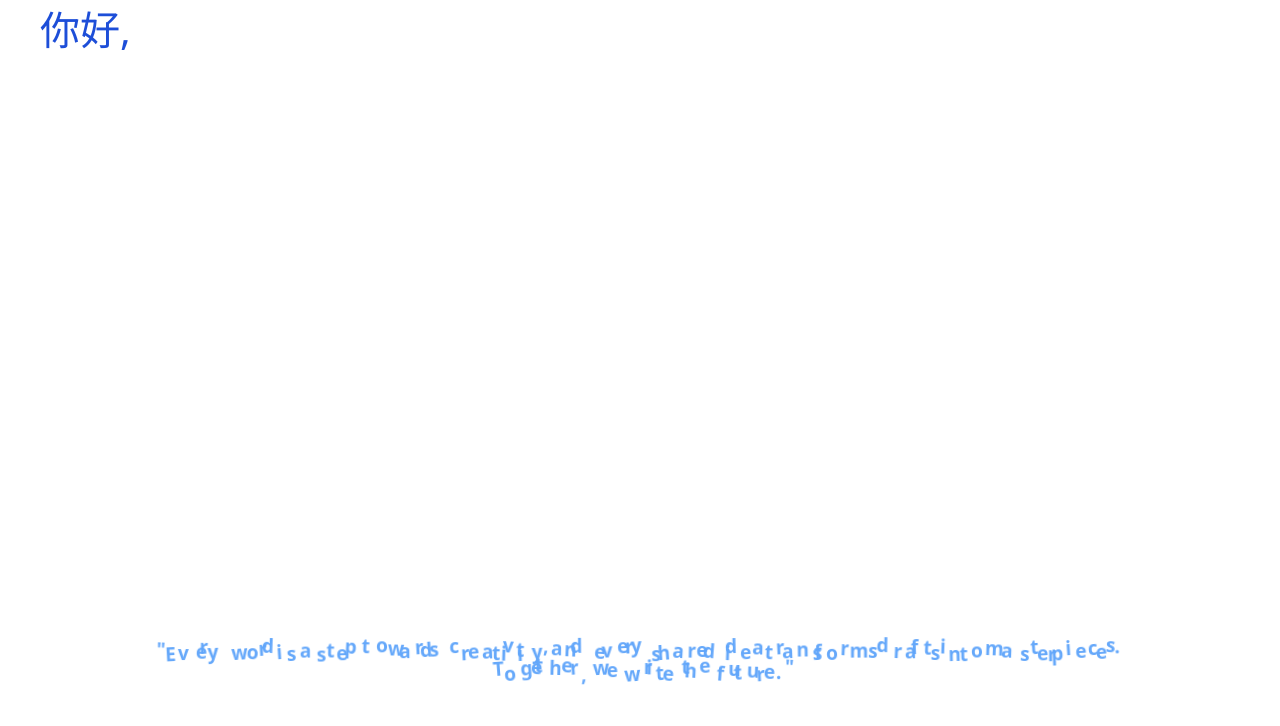
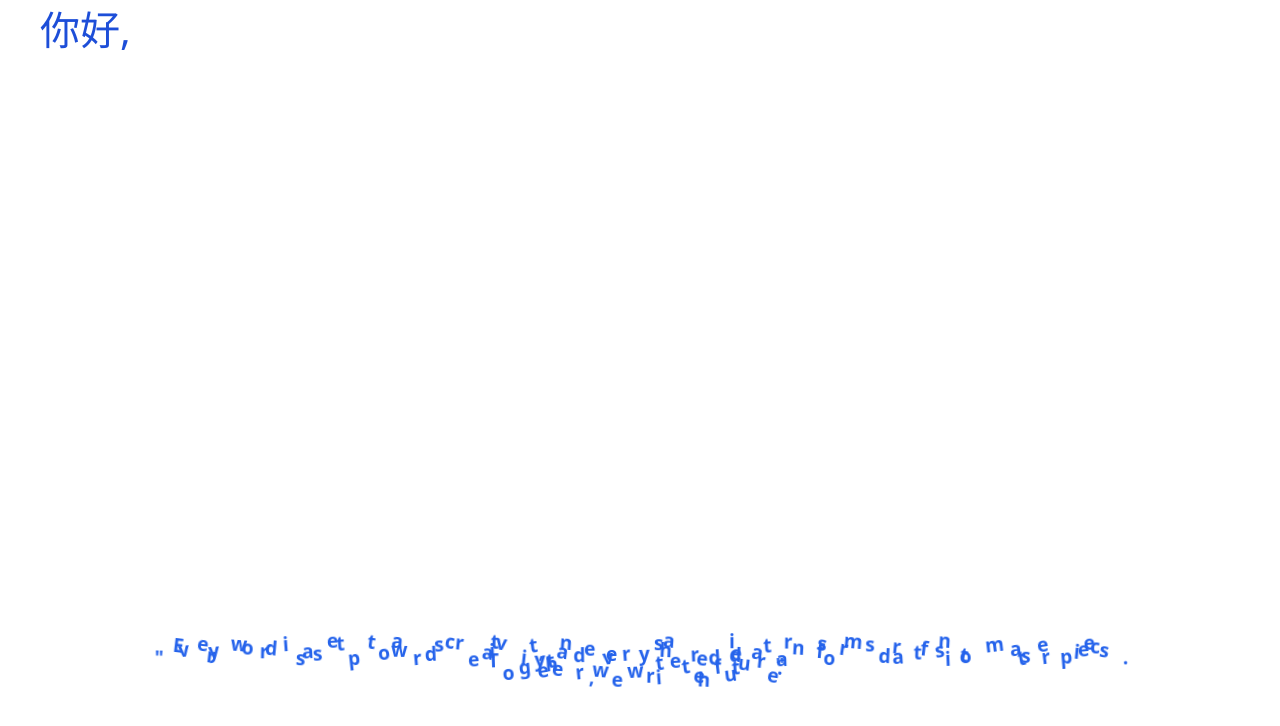
Before and after one commit to Krisha1703/scroll-text, a Next.js app: page / in a window 1280 px wide. Shown: the top 726 px of the page. Built offline with nearby package versions, Linux system fonts and the light colour scheme.

Commit message:
resolving vercel deployment error

```diff
--- a/src/components/ScrollTrigger.jsx
+++ b/src/components/ScrollTrigger.jsx
@@ -22,8 +22,8 @@ const ScrollTrigger = () => {
     zh: '你好',    // Chinese
     ja: 'こんにちは', // Japanese
     ru: 'Здравствуйте', // Russian
-    gu: 'હેલો', // Gujarati
-    th: 'สวัสดี' // Thai
+    gu: 'હેલો', //Gujrati
+    th: 'สวัสดี' //Thai
   };
 
   // Automatically cycle through translations
@@ -39,25 +39,9 @@ const ScrollTrigger = () => {
     return () => clearInterval(intervalId);
   }, []);
 
-  // Generate random transforms once when the component is first mounted
-  useEffect(() => {
-    const generateRandomTransforms = () => {
-      return Array.from({ length: text.length }).map(() => ({
-        translateX: Math.random() * 400 - 200,
-        translateY: Math.random() * 400 - 200,
-        rotate: Math.random() * 360 - 180,
-      }));
-    };
-
-    setRandomTransforms(generateRandomTransforms());
-  }, []);
-
   // Sample text
   const text = '"Every word is a step towards creativity, and every shared idea transforms drafts into masterpieces. Together, we write the future."';
   const letters = text.split('');
-
-  // Framer Motion global transforms for opacity
-  const opacity = useTransform(scrollYProgress, [0.1, 0.5], [0, 1]);
 
   return (
     <section className=''>
@@ -70,24 +54,22 @@ const ScrollTrigger = () => {
       <div ref={ref} className="md:h-[150vh] h-[20vh] lg:mt-0 md:-mt-40 flex justify-center items-center">
         <motion.div className="flex flex-wrap sm:max-w-[300px] md:max-w-[450px] lg:max-w-[550px] xl:max-w-full mx-40 justify-center">
           {letters.map((letter, index) => {
-            const { translateX, translateY, rotate } = randomTransforms[index] || {};
-
-            // Use a single set of transforms for each letter based on scroll position
-            const xTransform = useTransform(scrollYProgress, [0, 0.5, 1], [translateX, 0, 0]);
-            const yTransform = useTransform(scrollYProgress, [0, 0.5, 1], [translateY, 0, 0]);
-            const rotateTransform = useTransform(scrollYProgress, [0, 0.5, 1], [rotate, 0, 0]);
+              const opacity = useTransform(scrollYProgress, [0.1, 0.3], [1, 1]);
+              const translateX = useTransform(scrollYProgress, [0, 0.25, 0.5], [0, (Math.random() * 400 - 200), 0]);
+              const translateY = useTransform(scrollYProgress, [0, 0.25, 0.5], [0, (Math.random() * 400 - 200), 0]);
+              const rotate = useTransform(scrollYProgress, [0, 0.25, 0.5], [0, Math.random() * 360 - 180, 0]);
 
             return (
               <motion.span
                 key={index}
                 style={{
-                  opacity,
-                  translateX: xTransform,
-                  translateY: yTransform,
-                  rotate: rotateTransform,
-                  display: 'inline-block',
-                }}
-                className="lg:text-[1.2rem] md:text-md text-sm font-black text-blue-400"
+                    opacity,
+                    translateX,
+                    translateY,
+                    rotate,
+                    display: 'inline-block',
+                  }}
+                className="lg:text-[1.2rem] md:text-md text-sm font-black text-blue-600"
               >
                 {letter === ' ' ? '\u00A0' : letter}
               </motion.span>
```
